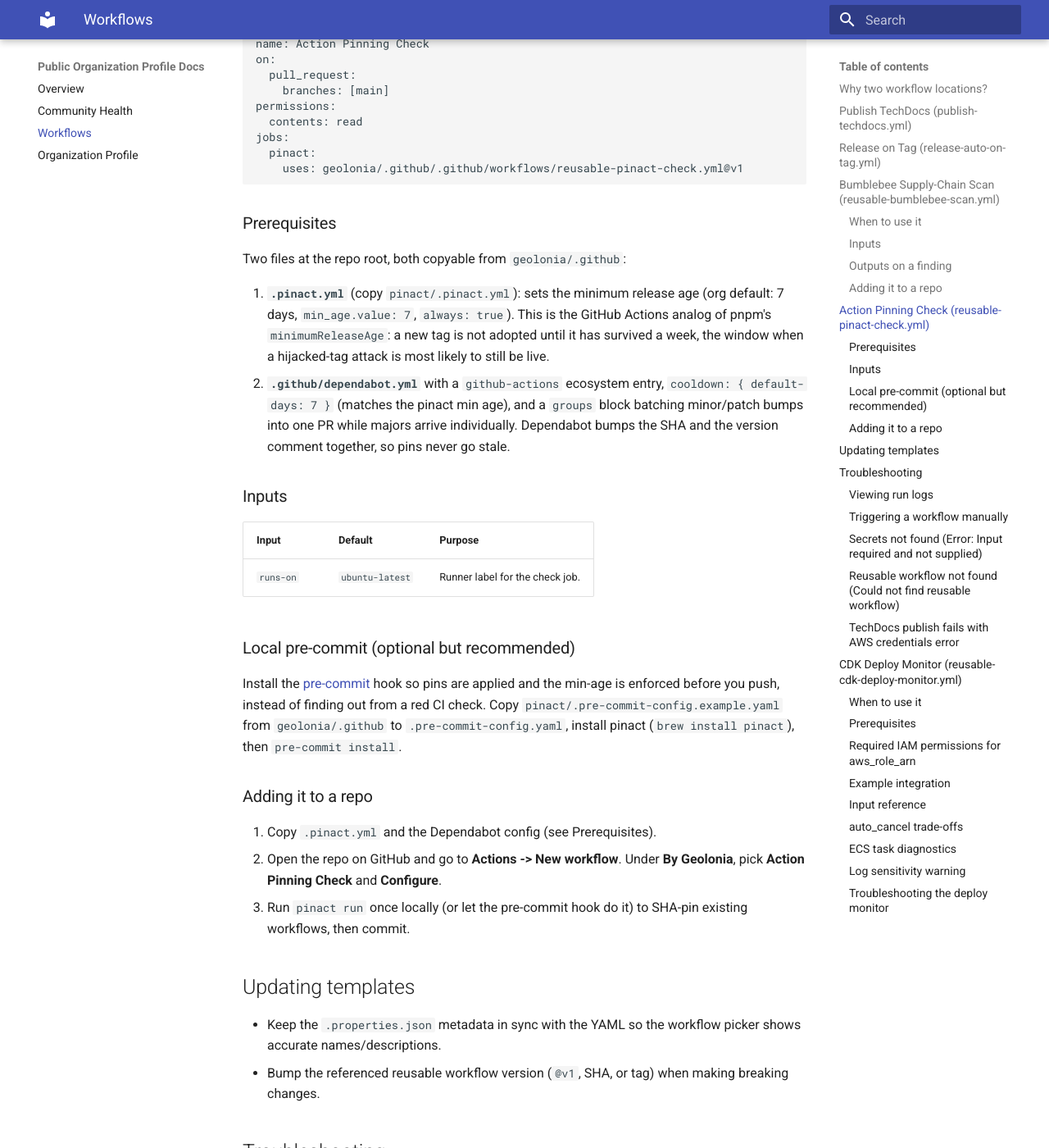
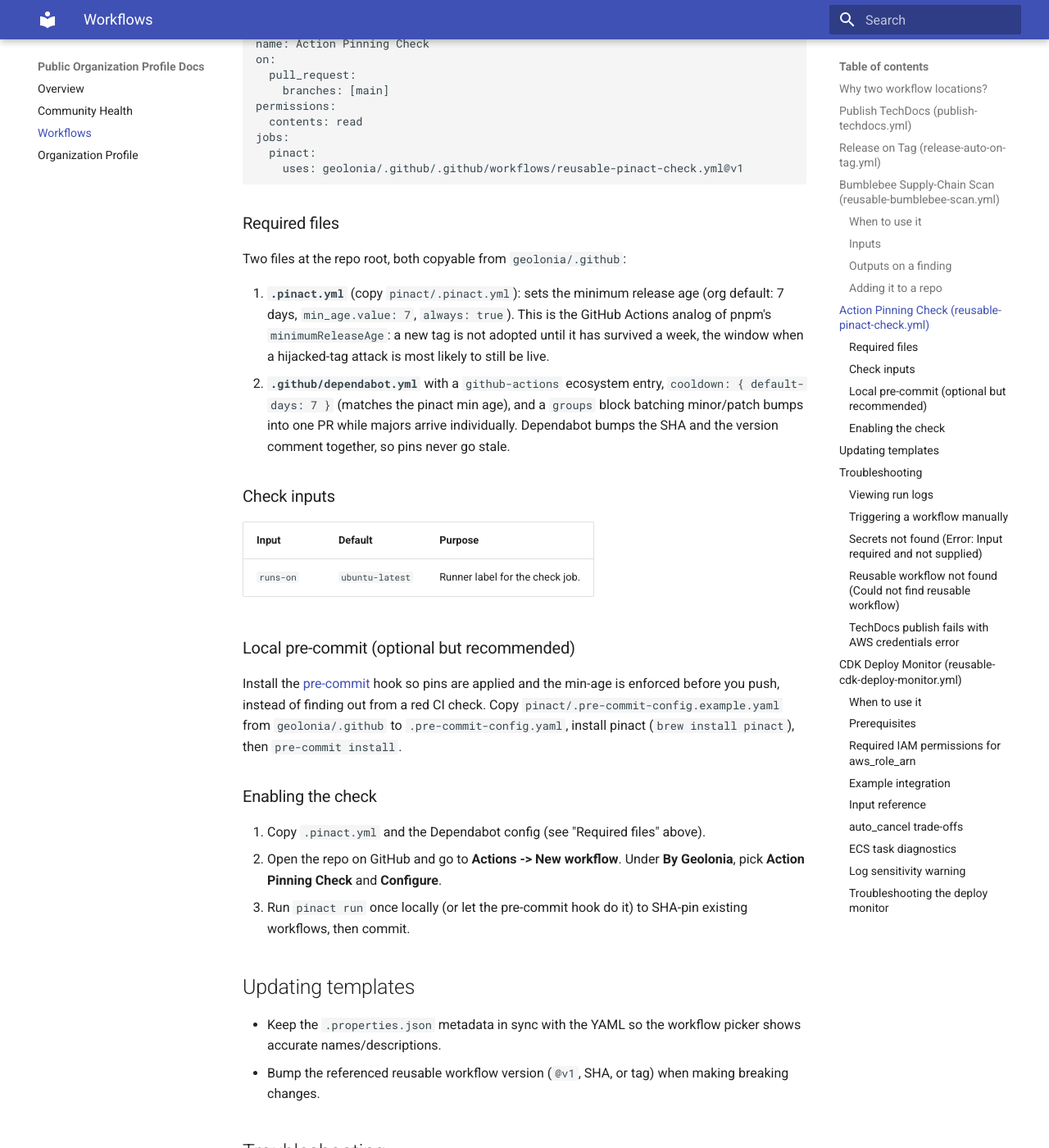
Before and after one commit to geolonia/.github, an MkDocs documentation site: the page built from docs/workflows.md, in a window 1280 px wide and 1400 px high, scrolled down 3777 px. Shown: the whole window at 82% size. Built offline with MkDocs 1.6.1 and Material for MkDocs 9.7.7, drawn with Linux system fonts in a browser that asks for light colours.

Commit message:
Address CodeRabbit: $default-branch, nested action.yml, unique headings
- pinact-check.yml template: use $default-branch instead of hardcoded main
  (matches the bumblebee-scan template convention).
- .pre-commit-config.example.yaml: broaden files regex to match
  action.yml/action.yaml at any depth (composite actions in subdirs).
- docs/workflows.md: rename new subsections (Required files / Check inputs
  / Enabling the check) to avoid MD024 duplicate-heading collisions.

````diff
--- a/docs/workflows.md
+++ b/docs/workflows.md
@@ -160,7 +160,7 @@ jobs:
     uses: geolonia/.github/.github/workflows/reusable-pinact-check.yml@v1
 ```
 
-### Prerequisites
+### Required files
 
 Two files at the repo root, both copyable from `geolonia/.github`:
 
@@ -175,7 +175,7 @@ Two files at the repo root, both copyable from `geolonia/.github`:
    arrive individually. Dependabot bumps the SHA and the version comment
    together, so pins never go stale.
 
-### Inputs
+### Check inputs
 
 | Input | Default | Purpose |
 | --- | --- | --- |
@@ -189,9 +189,9 @@ out from a red CI check. Copy `pinact/.pre-commit-config.example.yaml`
 from `geolonia/.github` to `.pre-commit-config.yaml`, install pinact
 (`brew install pinact`), then `pre-commit install`.
 
-### Adding it to a repo
+### Enabling the check
 
-1. Copy `.pinact.yml` and the Dependabot config (see Prerequisites).
+1. Copy `.pinact.yml` and the Dependabot config (see "Required files" above).
 2. Open the repo on GitHub and go to **Actions -> New workflow**. Under
    **By Geolonia**, pick **Action Pinning Check** and **Configure**.
 3. Run `pinact run` once locally (or let the pre-commit hook do it) to
````
Also changed, not shown: 2 other files.
